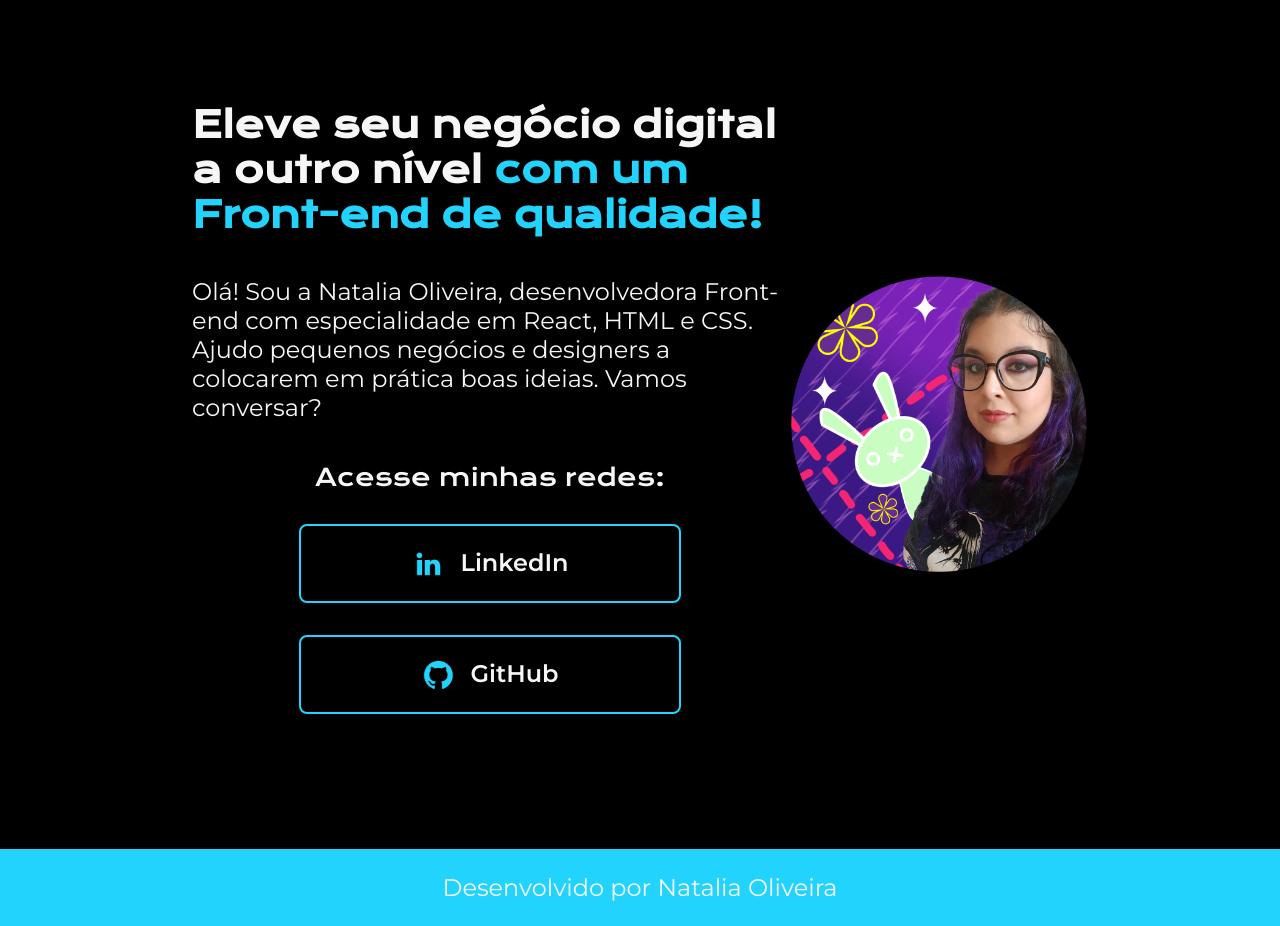
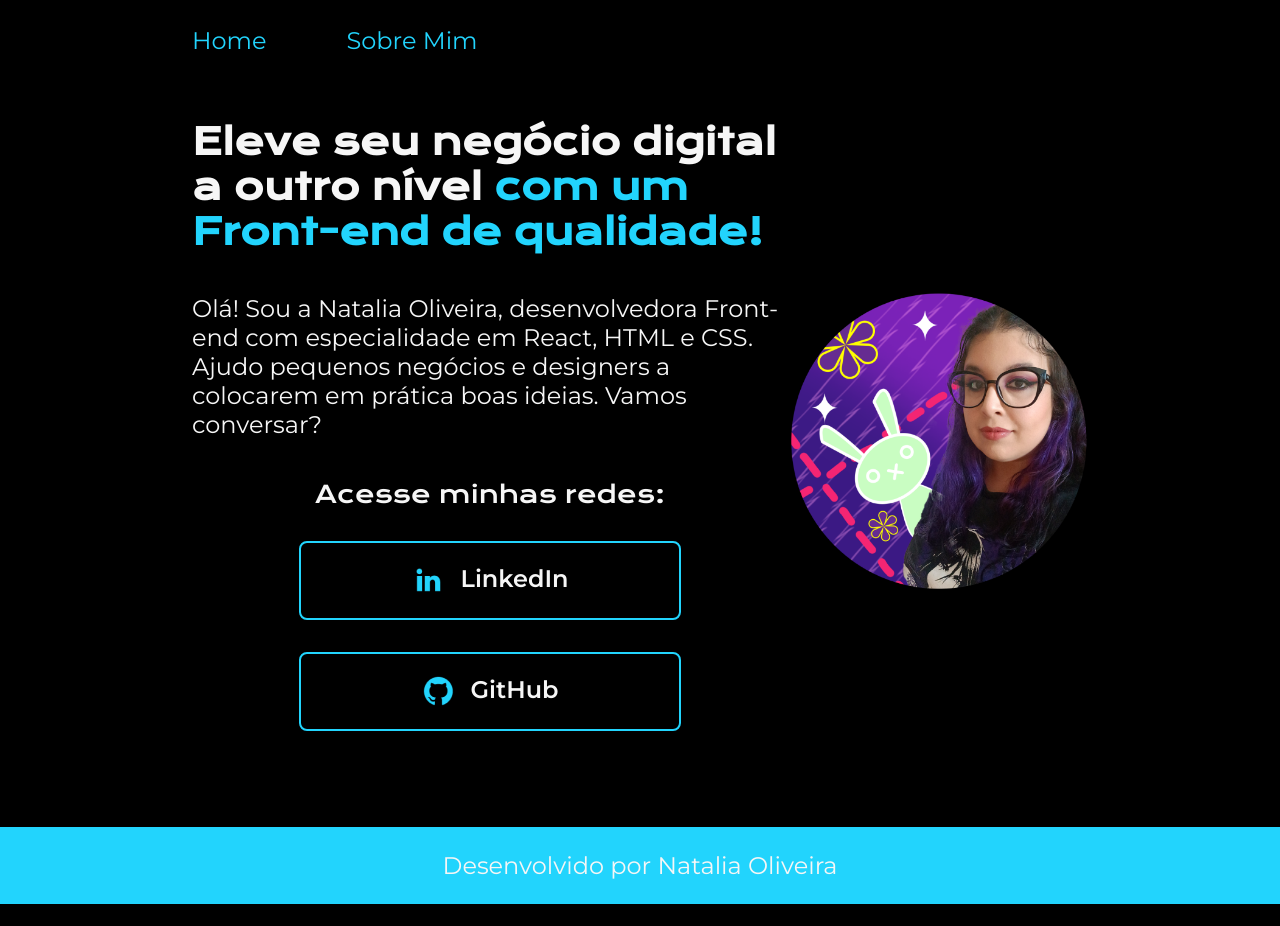
Before and after one commit to nataliaoliveiradev/Portfolio-Curso-Alura, a plain HTML site: page index.html in a window 1280 px wide. After the commit the page ends 904 px from the top, so only its background shows below. Drawn offline with nearby package versions, Linux system fonts and the light colour scheme.

Commit message:
Criação do header, estilização

```diff
--- a/index.html
+++ b/index.html
@@ -7,8 +7,11 @@
     <link rel="stylesheet" href="style.css">
 </head>
 <body>
-    <header>
-
+    <header class="cabecalho">
+        <nav class="cabecalho__menu">
+            <a class="cabecalho__menu__link">Home</a>
+            <a class="cabecalho__menu__link">Sobre Mim</a>
+        </nav>
     </header>
     <main class ="apresentacao">
         <section class ="apresentacao__conteudo">
--- a/style.css
+++ b/style.css
@@ -11,12 +11,24 @@ body{
     color: #F6F6F6;
 }
 
-.titulo-destaque{
+.cabecalho {
+    padding: 2% 0% 0% 15%;
+}
+
+.cabecalho__menu {
+    display: flex;
+    gap: 80px;
+}
+
+.cabecalho__menu__link {
+    font-family: 'Montserrat', sans-serif;
+    font-size: 24px;
+    font-weight: 600px;
     color: #22D4FD;
 }
 
 .apresentacao{
-    padding: 8% 15%;
+    padding: 5% 15%;
     display: flex;
     align-items: center;
     justify-content: space-between;
@@ -31,6 +43,10 @@ body{
 .apresentacao__conteudo__titulo{
     font-size: 36px;
     font-family: 'Krona One', sans-serif;
+}
+
+.titulo-destaque{
+    color: #22D4FD;
 }
 
 .apresentacao__conteudo__texto{
```
